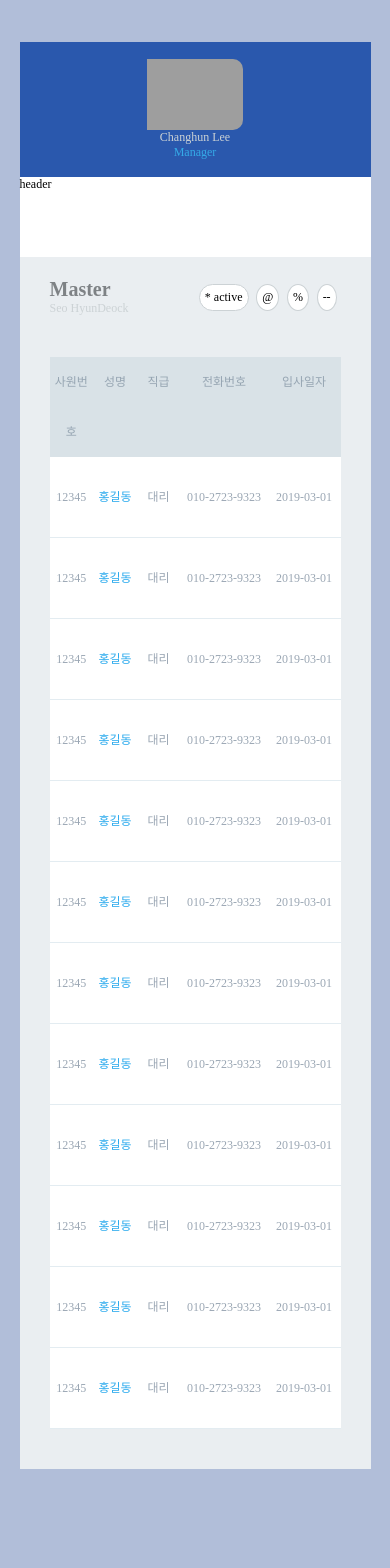
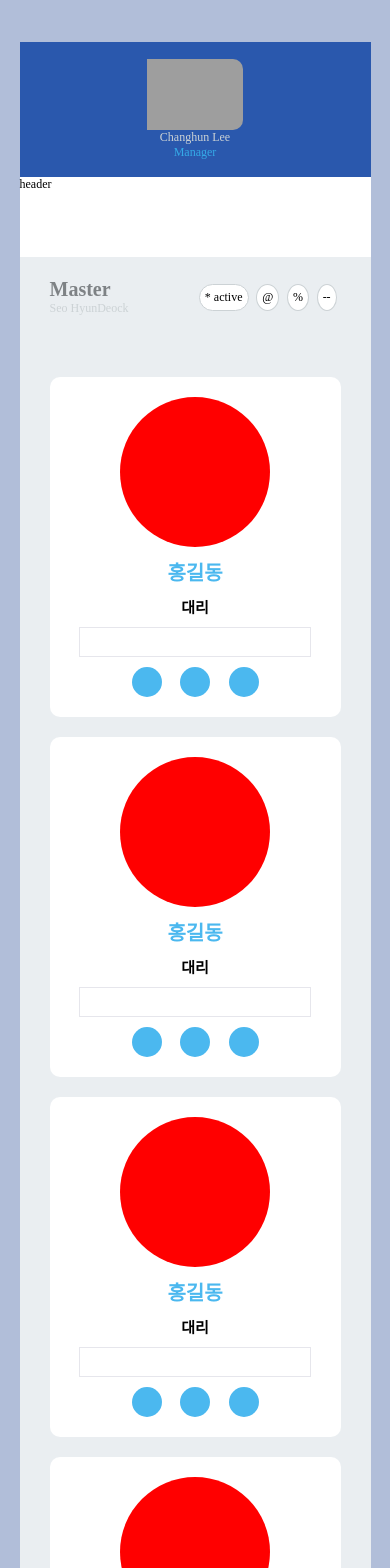
Before and after one commit to wakie92/React_Management_App, a React (Create React App) app: page /workerslist in a window 390 px wide. Shown: the top 1568 px of the page. Before the commit the page ends 1469 px from the top, so only its background shows below. Built offline with nearby package versions, Linux system fonts and the light colour scheme; grey boxes are pictures that could not be loaded.

Commit message:
workerlist mobile .. ing

```diff
--- a/src/components/Home/Home.module.scss
+++ b/src/components/Home/Home.module.scss
@@ -38,7 +38,7 @@
             font-size: 60px;
             font-weight: 900;
           }
-          @media(max-width: 1000px) {
+          @media(max-width: 1024px) {
             .Home_message_li {
               font-size: 40px;
               flex: 2;
@@ -67,7 +67,7 @@
       width: 100%;
       border-radius: 0px 10px 10px 0px;
     }
-    @media(max-width: 800px) {
+    @media(max-width: 1024px) {
       .Home_input {
         border-radius: 10px 10px 10px 10px;
       }
--- a/src/components/WorkersList/WorkersList.jsx
+++ b/src/components/WorkersList/WorkersList.jsx
@@ -14,82 +14,59 @@
           <div className={classes.Category_date}>입사일자</div>
         </div>
         <div className={classes.Workerlist_bar}>
-          <div className={classes.Content_ID}>12345</div>
+          <div className={classes.Content_photo}></div>
           <div className={classes.Content_name}>홍길동</div>
           <div className={classes.Content_grade}>대리</div>
-          <div className={classes.Content_phone}>010-2723-9323</div>
-          <div className={classes.Content_date}>2019-03-01</div>
+          <div className={classes.Content_info}></div>
+          <div className={classes.Content_iconbox}>
+            <div className={classes.Content_ID}></div>
+            <div className={classes.Content_phone}></div>
+            <div className={classes.Content_date}></div>
+          </div>
         </div>
         <div className={classes.Workerlist_bar}>
-          <div className={classes.Content_ID}>12345</div>
+          <div className={classes.Content_photo}></div>
           <div className={classes.Content_name}>홍길동</div>
           <div className={classes.Content_grade}>대리</div>
-          <div className={classes.Content_phone}>010-2723-9323</div>
-          <div className={classes.Content_date}>2019-03-01</div>
+          <div className={classes.Content_info}></div>
+          <div className={classes.Content_iconbox}>
+            <div className={classes.Content_ID}></div>
+            <div className={classes.Content_phone}></div>
+            <div className={classes.Content_date}></div>
+          </div>
         </div>
         <div className={classes.Workerlist_bar}>
-          <div className={classes.Content_ID}>12345</div>
+          <div className={classes.Content_photo}></div>
           <div className={classes.Content_name}>홍길동</div>
           <div className={classes.Content_grade}>대리</div>
-          <div className={classes.Content_phone}>010-2723-9323</div>
-          <div className={classes.Content_date}>2019-03-01</div>
+          <div className={classes.Content_info}></div>
+          <div className={classes.Content_iconbox}>
+            <div className={classes.Content_ID}></div>
+            <div className={classes.Content_phone}></div>
+            <div className={classes.Content_date}></div>
+          </div>
         </div>
         <div className={classes.Workerlist_bar}>
-          <div className={classes.Content_ID}>12345</div>
+          <div className={classes.Content_photo}></div>
           <div className={classes.Content_name}>홍길동</div>
           <div className={classes.Content_grade}>대리</div>
-          <div className={classes.Content_phone}>010-2723-9323</div>
-          <div className={classes.Content_date}>2019-03-01</div>
+          <div className={classes.Content_info}></div>
+          <div className={classes.Content_iconbox}>
+            <div className={classes.Content_ID}></div>
+            <div className={classes.Content_phone}></div>
+            <div className={classes.Content_date}></div>
+          </div>
         </div>
         <div className={classes.Workerlist_bar}>
-          <div className={classes.Content_ID}>12345</div>
+          <div className={classes.Content_photo}></div>
           <div className={classes.Content_name}>홍길동</div>
           <div className={classes.Content_grade}>대리</div>
-          <div className={classes.Content_phone}>010-2723-9323</div>
-          <div className={classes.Content_date}>2019-03-01</div>
-        </div>
-        <div className={classes.Workerlist_bar}>
-          <div className={classes.Content_ID}>12345</div>
-          <div className={classes.Content_name}>홍길동</div>
-          <div className={classes.Content_grade}>대리</div>
-          <div className={classes.Content_phone}>010-2723-9323</div>
-          <div className={classes.Content_date}>2019-03-01</div>
-        </div> <div className={classes.Workerlist_bar}>
-          <div className={classes.Content_ID}>12345</div>
-          <div className={classes.Content_name}>홍길동</div>
-          <div className={classes.Content_grade}>대리</div>
-          <div className={classes.Content_phone}>010-2723-9323</div>
-          <div className={classes.Content_date}>2019-03-01</div>
-        </div> <div className={classes.Workerlist_bar}>
-          <div className={classes.Content_ID}>12345</div>
-          <div className={classes.Content_name}>홍길동</div>
-          <div className={classes.Content_grade}>대리</div>
-          <div className={classes.Content_phone}>010-2723-9323</div>
-          <div className={classes.Content_date}>2019-03-01</div>
-        </div> <div className={classes.Workerlist_bar}>
-          <div className={classes.Content_ID}>12345</div>
-          <div className={classes.Content_name}>홍길동</div>
-          <div className={classes.Content_grade}>대리</div>
-          <div className={classes.Content_phone}>010-2723-9323</div>
-          <div className={classes.Content_date}>2019-03-01</div>
-        </div> <div className={classes.Workerlist_bar}>
-          <div className={classes.Content_ID}>12345</div>
-          <div className={classes.Content_name}>홍길동</div>
-          <div className={classes.Content_grade}>대리</div>
-          <div className={classes.Content_phone}>010-2723-9323</div>
-          <div className={classes.Content_date}>2019-03-01</div>
-        </div> <div className={classes.Workerlist_bar}>
-          <div className={classes.Content_ID}>12345</div>
-          <div className={classes.Content_name}>홍길동</div>
-          <div className={classes.Content_grade}>대리</div>
-          <div className={classes.Content_phone}>010-2723-9323</div>
-          <div className={classes.Content_date}>2019-03-01</div>
-        </div> <div className={classes.Workerlist_bar}>
-          <div className={classes.Content_ID}>12345</div>
-          <div className={classes.Content_name}>홍길동</div>
-          <div className={classes.Content_grade}>대리</div>
-          <div className={classes.Content_phone}>010-2723-9323</div>
-          <div className={classes.Content_date}>2019-03-01</div>
+          <div className={classes.Content_info}></div>
+          <div className={classes.Content_iconbox}>
+            <div className={classes.Content_ID}></div>
+            <div className={classes.Content_phone}></div>
+            <div className={classes.Content_date}></div>
+          </div>
         </div>
       </div>
     </>
--- a/src/components/WorkersList/WorkersList.module.scss
+++ b/src/components/WorkersList/WorkersList.module.scss
@@ -1,57 +1,134 @@
+@import "styles/utils.scss";
+
 .Workerlist_layout {
-  margin-bottom: 40px;
-  .Category_bar{
+  display: flex;
+  flex-wrap: wrap;
+  margin-bottom: 20px;
+  .Category_bar {
+    display: none;
+  }
+  .Workerlist_bar{
     display: flex;
-    justify-content: space-around;
-    width: 100%;
-    background-color: #D9E2E7;
-    color: #96A5B2;
-    font-size: 15px;
-    font-weight: 700;
-    line-height: 50px;
-    text-align: center;
-
-    .Category_ID{
-      width: 15%;
+    flex-direction: column;
+    background: #ffffff;
+    border-radius: 10px 10px 10px 10px;
+    @include ArrangeCenter();
+    margin-top: 20px;
+    width: 300px;
+    margin-left: auto;
+    margin-right: auto;
+    .Content_photo {
+      width: 150px;
+      height: 150px;
+      background: red;
+      border-radius: 50% 50% 50% 50%;
+      margin-top: 20px;
     }
-    .Category_name{
-      width: 15%;
+    .Content_name {
+      text-align: center;
+      font-size: 20px;
+      font-weight: 700;
+      color: #4bb8ef;
+      margin-top: 10px;
     }
-    .Category_grade{
-      width: 15%;
+    .Content_grade {
+      text-align: center;
+      font-size: 15px;
+      font-weight: 700;
+      margin-top: 10px;
     }
-    .Category_phone{
-      width: 30%;
+    .Content_info {
+      width: 80%;
+      border: 1px solid #E6E6EC;
+      height: 30px;
+      margin-top: 10px;
     }
-    .Category_date{
-      width: 25%;
-    }
-  }
-  .Workerlist_bar {
-    display: flex;
-    justify-content: space-around;
-    width: 100%;
-    background-color: #ffffff;
-    color: #9ba7b4;
-    font-size: 15px;
-    line-height: 80px;
-    text-align: center;
-    border-bottom: 1px solid #e3ecf1;
-    .Content_ID{
-      width: 15%;
-    }
-    .Content_name{
-      width: 15%;
-      color: #28a9ed ;
-    }
-    .Content_grade{
-      width: 15%;
-    }
-    .Content_phone{
-      width: 30%;
-    }
-    .Content_date{
-      width: 25%;
+    .Content_iconbox {
+      display: flex;
+      justify-content: space-around;
+      width: 50%;
+      margin-top: 10px;
+      margin-bottom: 20px;
+      .Content_ID {
+        width: 30px;
+        height: 30px;
+        background: #4bb8ef;
+        border-radius: 50% 50% 50% 50%;
+      }
+      .Content_phone {
+        width: 30px;
+        height: 30px;
+        background: #4bb8ef;
+        border-radius: 50% 50% 50% 50%;
+      }
+      .Content_date {
+        width: 30px;
+        height: 30px;
+        background: #4bb8ef;
+        border-radius: 50% 50% 50% 50%;
+      }
     }
   }
 }
+
+
+
+
+
+// .Workerlist_layout {
+//   margin-bottom: 40px;
+//   .Category_bar{
+//     display: flex;
+//     justify-content: space-around;
+//     width: 100%;
+//     background-color: #D9E2E7;
+//     color: #96A5B2;
+//     font-size: 15px;
+//     font-weight: 700;
+//     line-height: 50px;
+//     text-align: center;
+
+//     .Category_ID{
+//       width: 15%;
+//     }
+//     .Category_name{
+//       width: 15%;
+//     }
+//     .Category_grade{
+//       width: 15%;
+//     }
+//     .Category_phone{
+//       width: 30%;
+//     }
+//     .Category_date{
+//       width: 25%;
+//     }
+//   }
+//   .Workerlist_bar {
+//     display: flex;
+//     justify-content: space-around;
+//     width: 100%;
+//     background-color: #ffffff;
+//     color: #9ba7b4;
+//     font-size: 15px;
+//     line-height: 80px;
+//     text-align: center;
+//     border-bottom: 1px solid #e3ecf1;
+//     .Content_ID{
+//       width: 15%;
+//     }
+//     .Content_name{
+//       width: 15%;
+//       color: #28a9ed ;
+//     }
+//     .Content_grade{
+//       width: 15%;
+//     }
+//     .Content_phone{
+//       width: 30%;
+//     }
+//     .Content_date{
+//       width: 25%;
+//     }
+//   }
+// }
```
